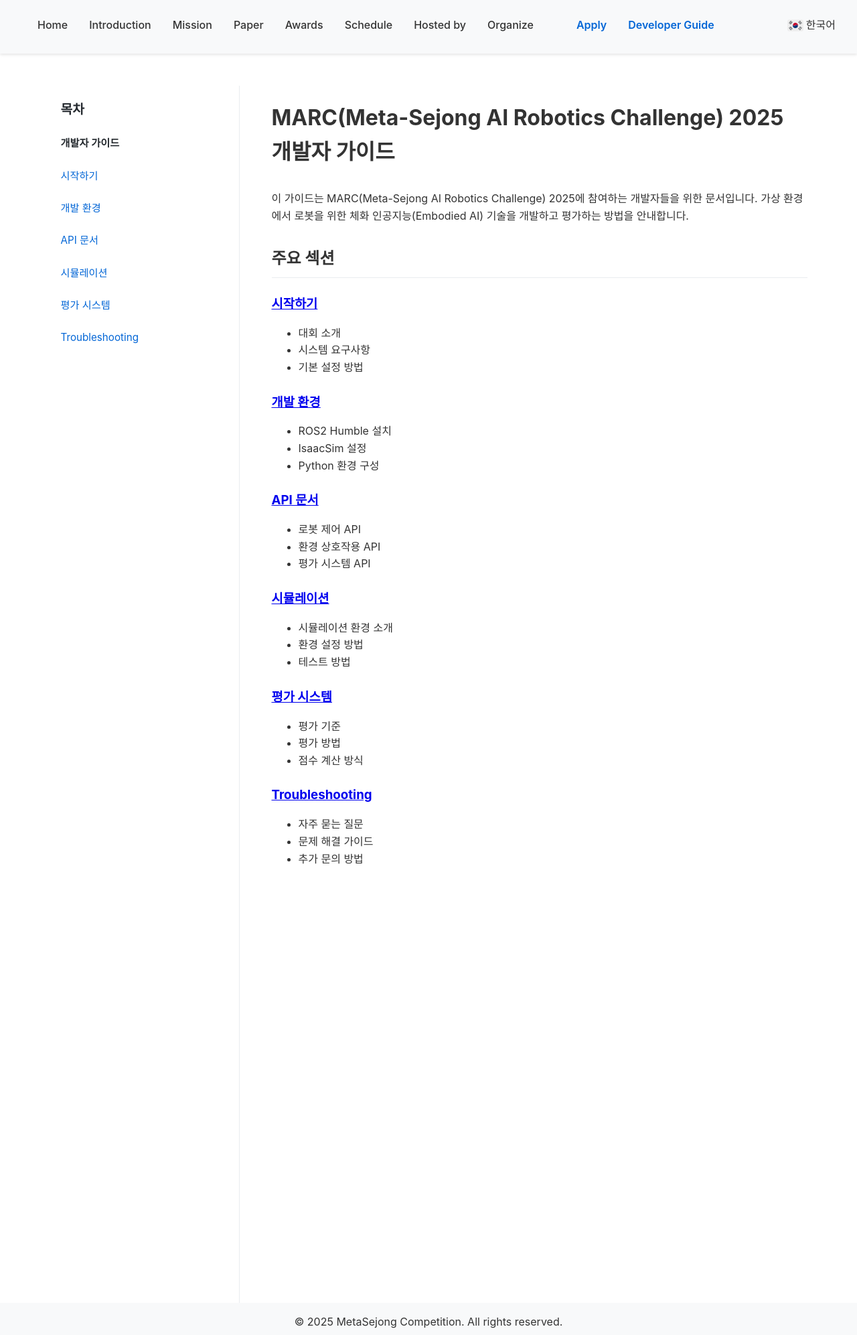
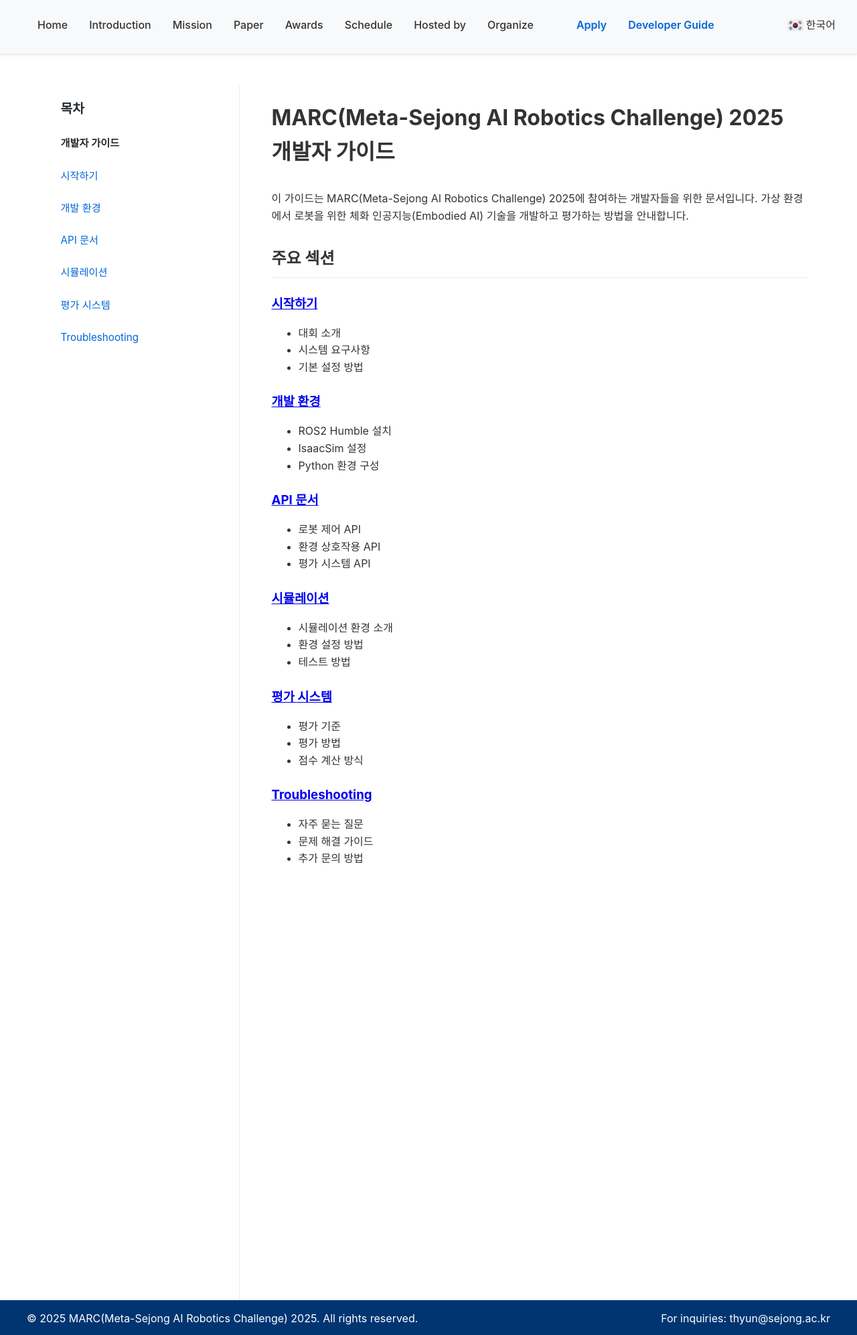
Before and after one commit to metasejong-competition/metasejong-competition.github.io, a Jekyll site: the page built from _guide/index.md, in a window 1280 px wide. Shown: the whole page at 67% size. Built offline with Jekyll 4.4.1, drawn with Linux system fonts in a browser that asks for light colours.

Commit message:
V1.2.6 - Add contact email

```diff
--- a/_config.yml
+++ b/_config.yml
@@ -1,5 +1,5 @@
-title: MetaSejong Competition
-description: MetaSejong Embodied AI competition project page
+title: MARC(Meta-Sejong AI Robotics Challenge) 2025
+description: MARC(Meta-Sejong AI Robotics Challenge) 2025 Project Page
 baseurl: ""
 url: "https://metasejong-competition.github.io"
 
--- a/_layouts/default.html
+++ b/_layouts/default.html
@@ -53,8 +53,10 @@
             <div class="placeholdler"></div>
         </div>
     </main>
-    <footer>
-        <p>&copy; {{ site.time | date: '%Y' }} {{ site.title }}. {{ t.footer.copyright }}</p>
+    <footer style="background-color: RGBA(0, 53, 114, 1.00); padding: 10px; text-align: center; color: white;">
+        <div class="contents">
+            <p class="copyright">&copy; {{ site.time | date: '%Y' }} {{ site.title }}. {{ t.footer.copyright }}</p> <p class="contact">For inquiries: <a href="mailto:thyun@sejong.ac.kr">thyun@sejong.ac.kr</a></p>
+        </div>
     </footer>
     <script>
       function handleMissionClick(stage) {
--- a/_sass/_layout.scss
+++ b/_sass/_layout.scss
@@ -56,9 +56,39 @@
 }
 
 footer {
-  height: 3rem;
+  height: 2.0rem;
   text-align: center;
   padding: 0;
   background-color: #f8f9fa;
   margin-top: 0;
+
+  .contents {
+    max-width: $container-width;
+    margin: 0 auto;
+    padding: 5px;
+    display: flex;
+    justify-content: space-between;
+    align-items: center;
+
+    p {
+      margin: 0;
+      display: inline;
+
+      &.copyright {
+        float: left;
+      }
+
+      &.contact {
+        float: right;
+      }
+    }
+
+    a {
+      color: white;
+      text-decoration: none;
+    }
+
+  }
+
+
 }
```
Also changed, not shown: _en/index.md (+1 -1 lines), _ko/index.md (+1 -1 lines), README.md.
